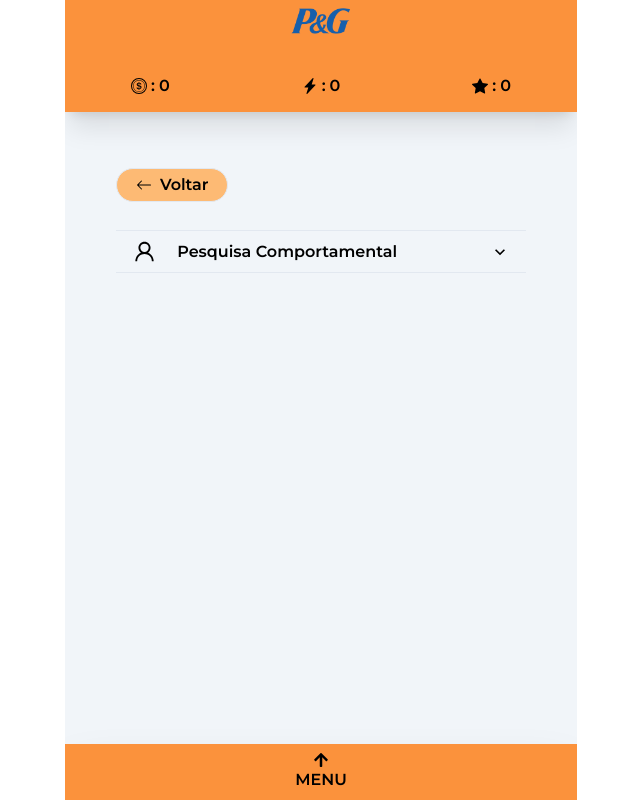
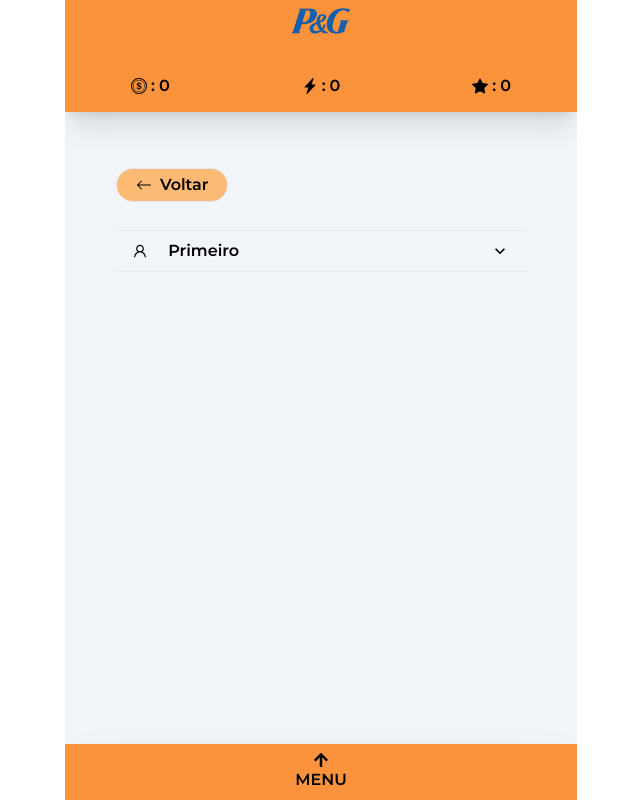
Before and after one commit to thonycsdev/ent-clone, a Next.js app: page /pesquisas/1 in a window 1280 px wide. Shown: the whole page, without its empty margins (319-959 px from the left). Built offline with nearby package versions, Linux system fonts and the light colour scheme.

Commit message:
novo modelo de accordion

```diff
--- /dev/null
+++ b/root/components/UI/Accordion/AccordionContentItem.tsx
@@ -0,0 +1,21 @@
+import { AccordionPanel } from '@chakra-ui/react'
+import React from 'react'
+
+type AccordionContentItemProps = {
+	content: string,
+	percentage: number,
+}
+function AccordionContentItem({content, percentage}: AccordionContentItemProps) {
+	return (
+		<AccordionPanel pb={4}>
+			<div>
+				{content}
+			</div>
+			<div>
+				{percentage}
+			</div>
+			</AccordionPanel>
+	)
+}
+
+export default AccordionContentItem
--- a/root/components/UI/Accordion/AccordionItem.tsx
+++ b/root/components/UI/Accordion/AccordionItem.tsx
@@ -1,14 +1,16 @@
+import { AccordionItemContent } from '@/root/models/AccordionItem'
 import { AccordionButton, AccordionIcon, AccordionPanel, Box, AccordionItem } from '@chakra-ui/react'
 import React from 'react'
+import AccordionContentItem from './AccordionContentItem'
 
 
 interface AccordionItemSearchProps {
 	title: string,
-	content: string,
+	contents: AccordionItemContent[],
 	icon: React.ReactNode
 }
 
-function AccordionItemSearch({title, content,icon}: AccordionItemSearchProps) {
+function AccordionItemSearch({title, contents,icon}: AccordionItemSearchProps) {
 	return (
 		<AccordionItem>
     <h3>
@@ -21,7 +23,7 @@ function AccordionItemSearch({title, content,icon}: AccordionItemSearchProps) {
       </AccordionButton>
     </h3>
     <AccordionPanel pb={4}>
-			{content}
+			{contents.map((contentItem, index) => <AccordionContentItem content={contentItem.content} percentage={contentItem.percentage} key={index}/>)}
     </AccordionPanel>
   </AccordionItem>
 	)
--- a/root/components/UI/Accordion/index.tsx
+++ b/root/components/UI/Accordion/index.tsx
@@ -2,10 +2,25 @@ import React from 'react'
 import AccordionItemSearch from './AccordionItem'
 import { Accordion } from '@chakra-ui/react'
 import {AiOutlineUser} from "react-icons/ai"
+import { AccordionItem, AccordionItemContent } from '@/root/models/AccordionItem'
+import { title } from 'process'
 function AccordionMain() {
+const contents: AccordionItemContent[] = [
+	{content: "Anthony", percentage: 25}
+]
+const items: AccordionItem[] = [
+	{
+		contents: contents,
+		title: "Primeiro"
+	}
+]
+
+
 	return (
 		<Accordion allowMultiple>
-			<AccordionItemSearch content='AAAAAAAAAAAA' icon={<AiOutlineUser size={25}/>} title='Pesquisa Comportamental'/>
+			{items.map((item, index) => (
+				<AccordionItemSearch contents={item.contents} icon={<AiOutlineUser/>} title={item.title} key={index}/>
+			))}
 		</Accordion>
 	)
 }
--- /dev/null
+++ b/root/models/AccordionItem.ts
@@ -0,0 +1,10 @@
+export type AccordionItemContent = {
+	content: string,
+	percentage: number;
+
+}
+
+export type AccordionItem = {
+	contents: AccordionItemContent[],
+	title: string,
+}
```
